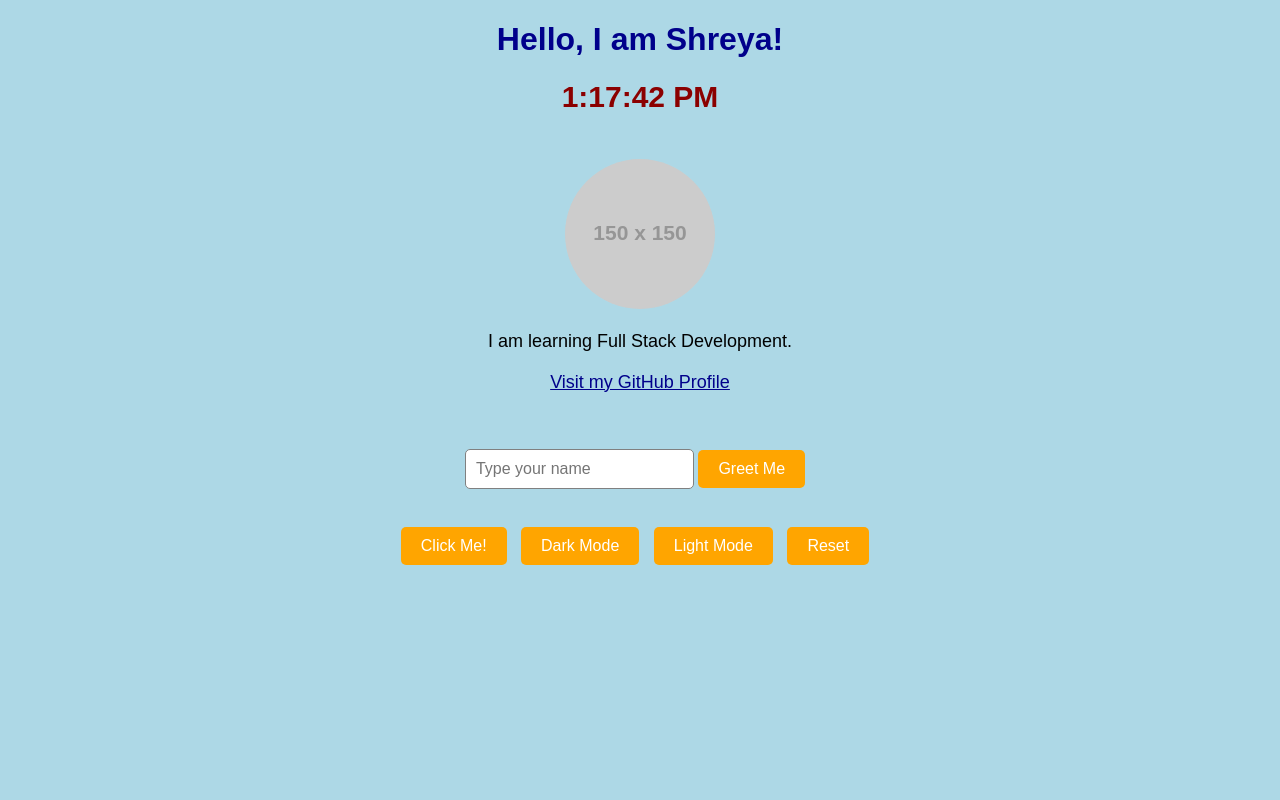
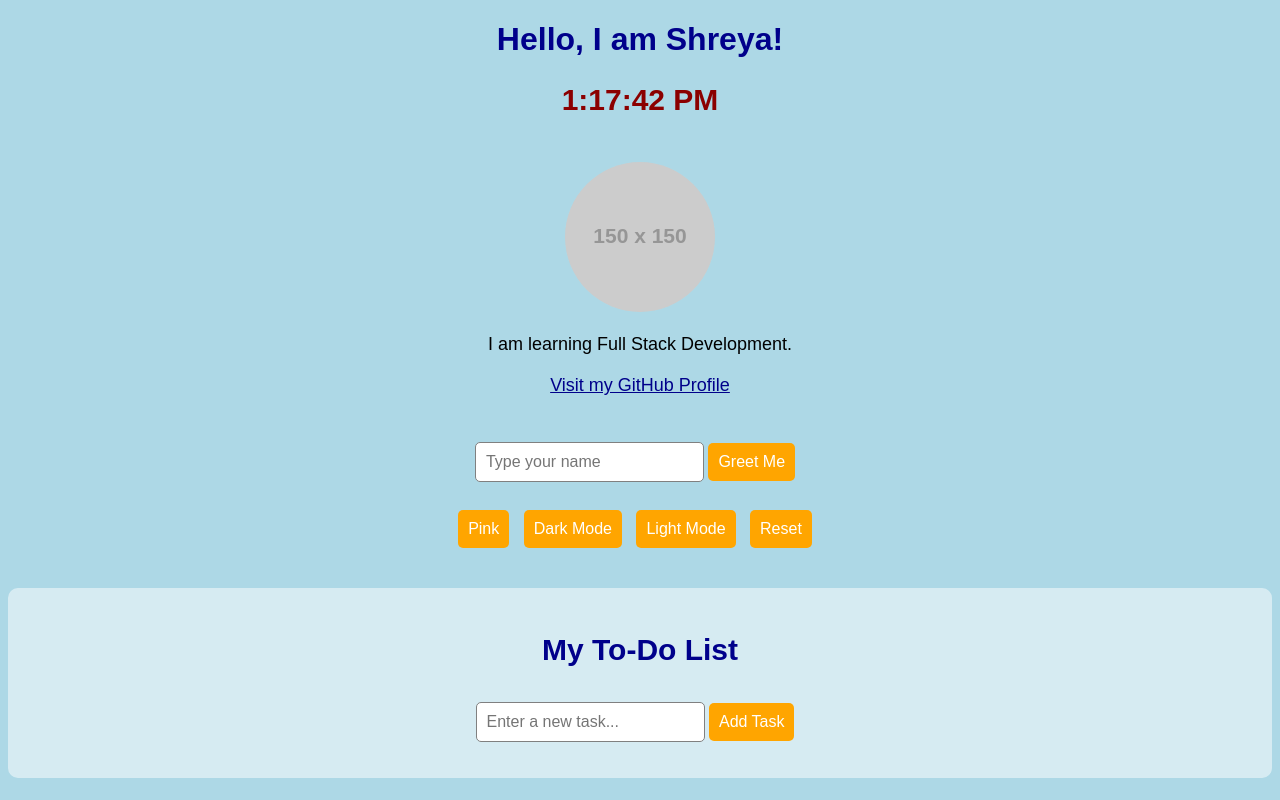
Before and after one commit to Shreya-k8/my-first-website, a plain HTML site: page index.html in a window 1280 px wide. Drawn offline with Linux system fonts and the light colour scheme; placeholder pictures from the web are drawn by us.

Commit message:
Added to do list feature

```diff
--- a/index.html
+++ b/index.html
@@ -3,54 +3,20 @@
 <head>
     <title>Shreya's Website</title>
     <style>
-        body {
-            background-color: lightblue;
-            text-align: center;
-            font-family: Arial, sans-serif;
-        }
-        h1 {
-            color: darkblue;
-        }
-        h2 {
-            color: darkred;
-            font-size: 30px;
-            margin-top: 10px;
-        }
-        p {
-            color: black;
-            font-size: 18px;
-        }
-        img {
-            border-radius: 50%;
-            margin-top: 20px;
-        }
-        input {
-            padding: 10px;
-            font-size: 16px;
-            border-radius: 5px;
-            border: 1px solid gray;
-            margin-top: 20px;
-        }
-        button {
-            background-color: orange;
-            color: white;
-            padding: 10px 20px;
-            border: none;
-            border-radius: 5px;
-            font-size: 16px;
-            margin-top: 20px;
-            margin-right: 10px;
-            transition: 0.3s;
-        }
-        button:active {
-            transform: scale(1.1);
-        }
-        a {
-            display: block;
-            margin-top: 20px;
-            color: darkblue;
-            font-size: 18px;
-        }
+        body { background-color: lightblue; text-align: center; font-family: Arial, sans-serif; }
+        h1 { color: darkblue; }
+        h2 { color: darkred; font-size: 30px; }
+        p { color: black; font-size: 18px; }
+        img { border-radius: 50%; margin-top: 20px; }
+        input, button { padding: 10px; font-size: 16px; border-radius: 5px; margin-top: 10px; border: 1px solid gray; }
+        button { background-color: orange; color: white; border: none; transition: 0.3s; cursor: pointer; margin-right: 10px;}
+        button:active { transform: scale(1.1); }
+        a { display: block; margin-top: 20px; color: darkblue; font-size: 18px; }
+
+        /* CSS for the To-Do List */
+        ul { list-style-type: none; padding: 0; }
+        li { background: white; margin: 10px auto; padding: 10px; width: 80%; border-radius: 5px; display: flex; justify-content: space-between; align-items: center; box-shadow: 0 2px 5px rgba(0,0,0,0.2);}
+        .delete-btn { background-color: red; padding: 5px 10px; margin: 0; font-size: 14px;}
     </style>
 </head>
 <body>
@@ -62,60 +28,66 @@
 
     <a href="https://github.com/Shreya-k8" target="_blank">Visit my GitHub Profile</a>
 
-    <!-- NEW INPUT & BUTTON -->
+    <!-- EXISTING BUTTONS -->
     <br><br>
     <input type="text" id="nameInput" placeholder="Type your name">
     <button id="greetBtn">Greet Me</button>
     <br><br>
-
-    <button id="myBtn">Click Me!</button>
+    <button id="myBtn">Pink</button>
     <button id="darkBtn">Dark Mode</button>
     <button id="lightBtn">Light Mode</button>
     <button id="resetBtn">Reset</button>
 
+    <!-- THE NEW TO-DO LIST -->
+    <div style="margin-top: 40px; background: rgba(255,255,255,0.5); padding: 20px; border-radius: 10px;">
+        <h2 style="color: darkblue;">My To-Do List</h2>
+        <input type="text" id="taskInput" placeholder="Enter a new task...">
+        <button onclick="addTask()">Add Task</button>
+        <ul id="taskList">
+            <!-- Tasks will appear here -->
+        </ul>
+    </div>
+
     <script>
-        // Clock Logic
+        // Clock
         setInterval(function() {
-            let now = new Date();
-            let time = now.toLocaleTimeString();
-            document.getElementById("clock").innerText = time;
+            document.getElementById("clock").innerText = new Date().toLocaleTimeString();
         }, 1000);
 
-        // Greeting Logic
+        // Greeting
         document.getElementById("greetBtn").addEventListener("click", function() {
             let name = document.getElementById("nameInput").value;
-            if (name === "") {
-                alert("Please type a name first!");
-            } else {
-                alert("Hello " + name + "! Welcome to my website.");
-            }
+            alert(name === "" ? "Please type a name!" : "Hello " + name + "!");
         });
 
-        // Button Logic
-        document.getElementById("myBtn").addEventListener("click", function() {
-            document.body.style.backgroundColor = "pink";
-        });
+        // Color Buttons
+        document.getElementById("myBtn").addEventListener("click", function() { document.body.style.backgroundColor = "pink"; });
+        document.getElementById("darkBtn").addEventListener("click", function() { document.body.style.backgroundColor = "black"; document.querySelector("h1").style.color = "white"; });
+        document.getElementById("lightBtn").addEventListener("click", function() { document.body.style.backgroundColor = "lightblue"; document.querySelector("h1").style.color = "darkblue"; });
+        document.getElementById("resetBtn").addEventListener("click", function() { location.reload(); });
 
-        document.getElementById("darkBtn").addEventListener("click", function() {
-            document.body.style.backgroundColor = "black";
-            document.querySelector("h1").style.color = "white";
-            document.querySelector("p").style.color = "white";
-            document.querySelector("a").style.color = "lightblue";
-        });
+        // TO-DO LIST LOGIC (This is the new part!)
+        function addTask() {
+            let input = document.getElementById("taskInput");
+            let taskText = input.value;
 
-        document.getElementById("lightBtn").addEventListener("click", function() {
-            document.body.style.backgroundColor = "lightblue";
-            document.querySelector("h1").style.color = "darkblue";
-            document.querySelector("p").style.color = "black";
-            document.querySelector("a").style.color = "darkblue";
-        });
+            if (taskText === "") {
+                alert("Please enter a task!");
+                return;
+            }
 
-        document.getElementById("resetBtn").addEventListener("click", function() {
-            document.body.style.backgroundColor = "lightblue";
-            document.querySelector("h1").style.color = "darkblue";
-            document.querySelector("p").style.color = "black";
-            document.querySelector("a").style.color = "darkblue";
-        });
+            // Create a new list item
+            let li = document.createElement("li");
+
+            // Add the text and a delete button
+            li.innerHTML = `<span>${taskText}</span> <button class="delete-btn" onclick="this.parentElement.remove()">Delete</button>`;
+
+            // Add it to the list on the screen
+            document.getElementById("taskList").appendChild(li);
+
+            // Clear the input box
+            input.value = "";
+        }
     </script>
 </body>
 </html>
```
